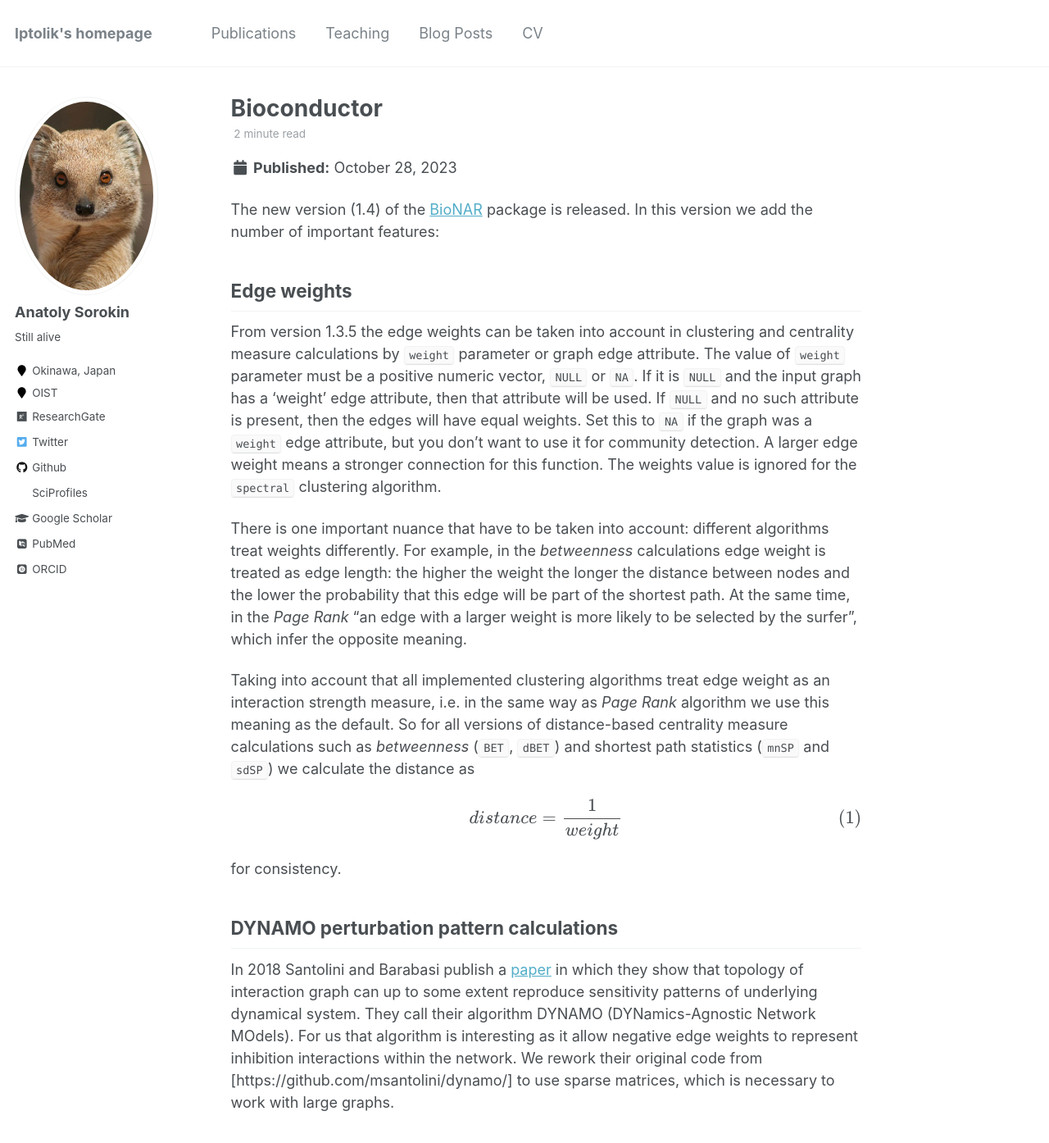
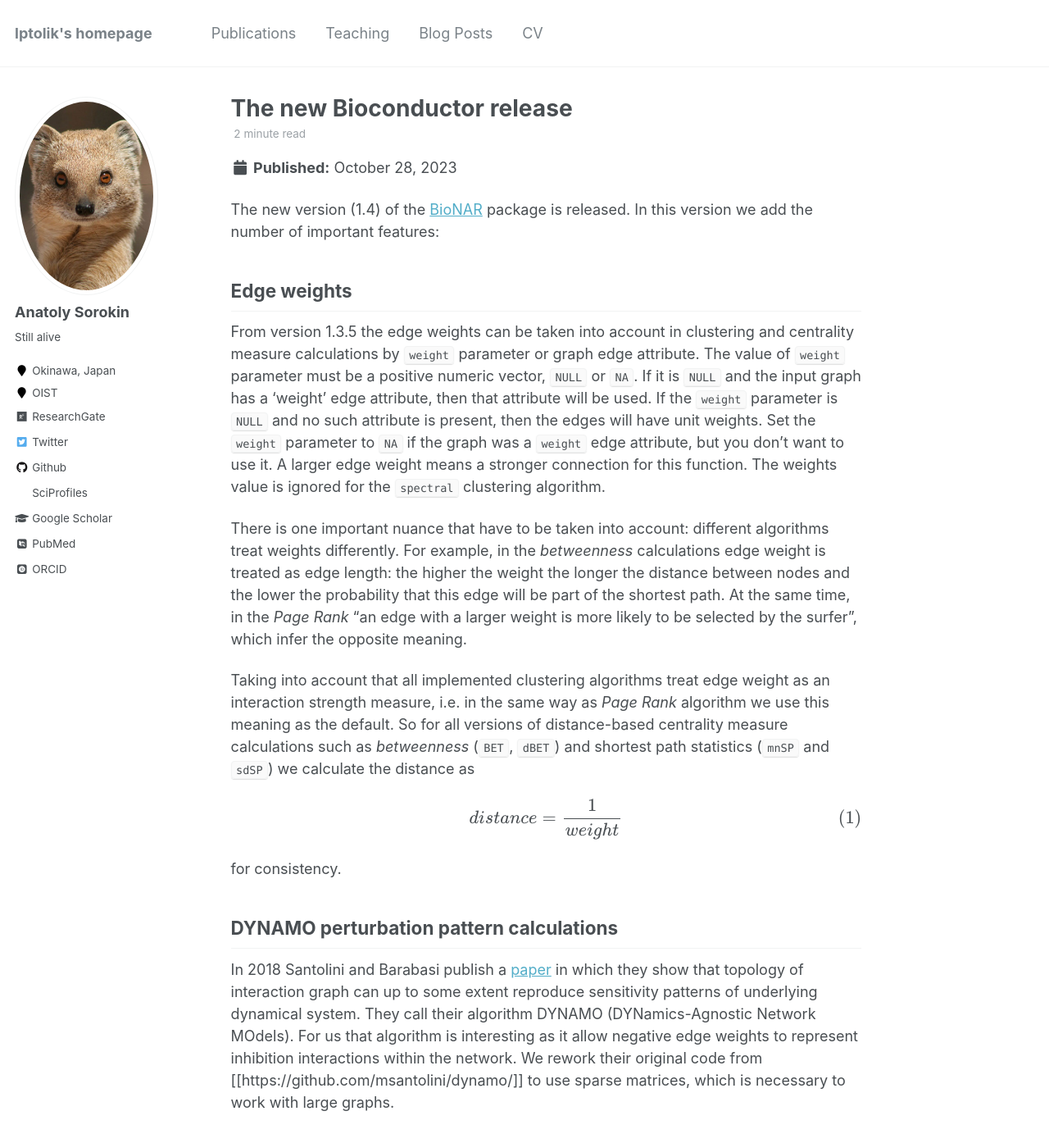
Before and after one commit to lptolik/lptolik.github.io, a Jekyll site: the page built from _posts/2023-10-28-Bioconductor-release-post.md, in a window 1280 px wide and 1400 px high. Shown: the top 1394 px of the window at 82% size. Built offline with Jekyll 4.4.1, drawn with Linux system fonts in a browser that asks for light colours; some web fonts are replaced; formulas are drawn with MathJax 3.

Commit message:
Update 2023-10-28-Bioconductor-release-post.md

```diff
--- a/_posts/2023-10-28-Bioconductor-release-post.md
+++ b/_posts/2023-10-28-Bioconductor-release-post.md
@@ -1,5 +1,5 @@
 ---
-title: 'Bioconductor'
+title: 'The new Bioconductor release'
 date: 2023-10-28
 permalink: /posts/2023/10/blog-post-2/
 tags:
@@ -18,10 +18,10 @@ From version 1.3.5 the edge weights can be taken into account in clustering and
 centrality measure calculations by `weight` parameter or graph edge attribute.
 The value of `weight` parameter must be a positive numeric vector, `NULL` or `NA`.
 If it is `NULL` and the input graph has a ‘weight’ edge attribute, then that
-attribute will be used. If `NULL` and no such
-attribute is present, then the edges will have equal weights. Set
-this to `NA` if the graph was a `weight` edge attribute, but you don't
-want to use it for community detection. A larger edge weight means a
+attribute will be used. If the `weight` parameter is `NULL` and no such
+attribute is present, then the edges will have unit weights. Set
+the `weight` parameter  to `NA` if the graph was a `weight` edge attribute,
+but you don't want to use it. A larger edge weight means a
 stronger connection for this function. The weights value is ignored
 for the `spectral` clustering algorithm.
 
@@ -50,7 +50,7 @@ topology of interaction graph can up to some extent reproduce sensitivity patter
 underlying dynamical system. They call their algorithm DYNAMO (DYNamics-Agnostic Network
 MOdels). For us that algorithm is interesting as it allow negative edge weights to
 represent inhibition interactions within the network. We rework their original code from
-[https://github.com/msantolini/dynamo/] to use sparse matrices, which is necessary to work
+[[https://github.com/msantolini/dynamo/]] to use sparse matrices, which is necessary to work
 with large graphs.
 
 ## Decoupling from synaptome.db and synaptome.data packages
```
